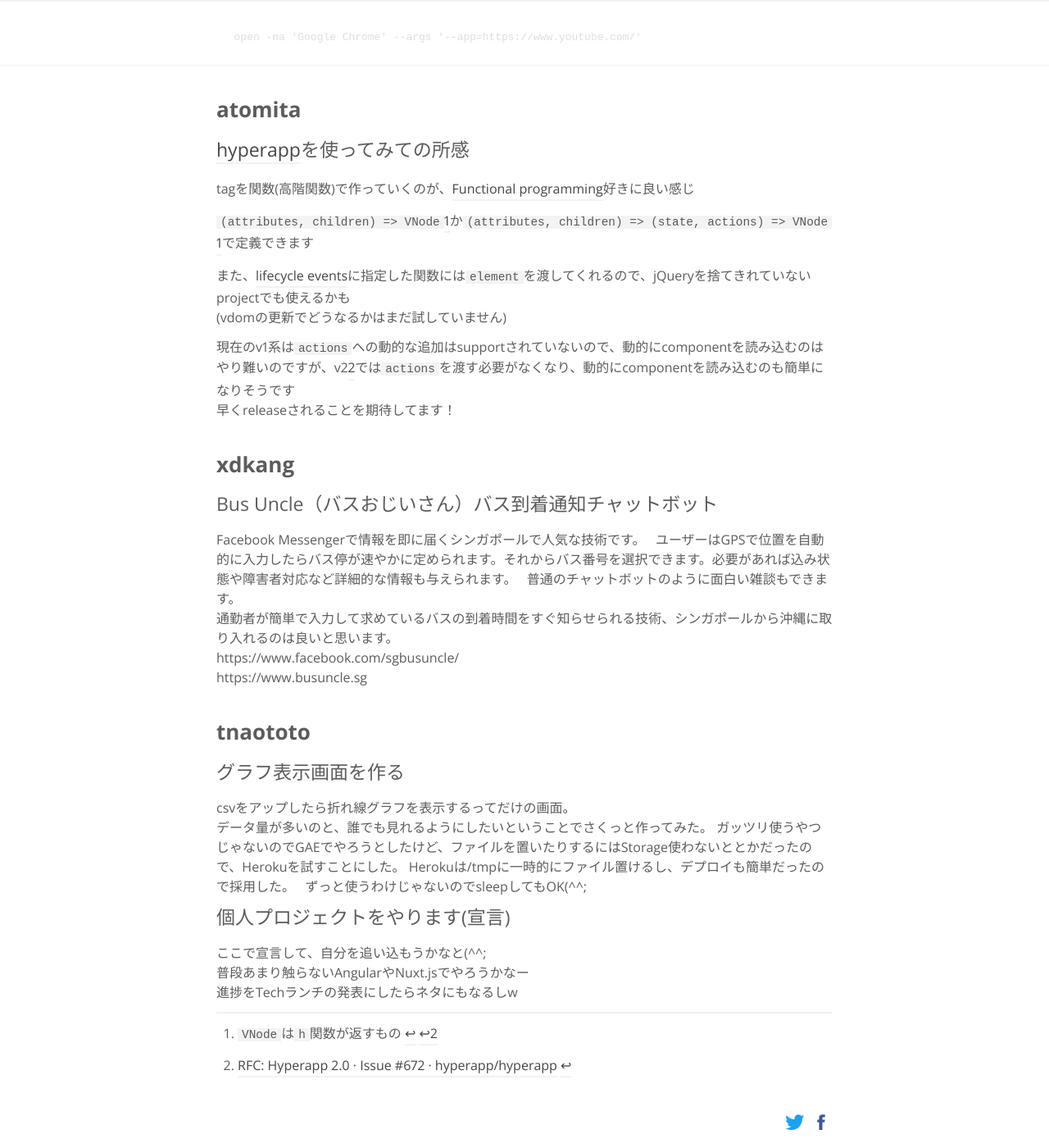
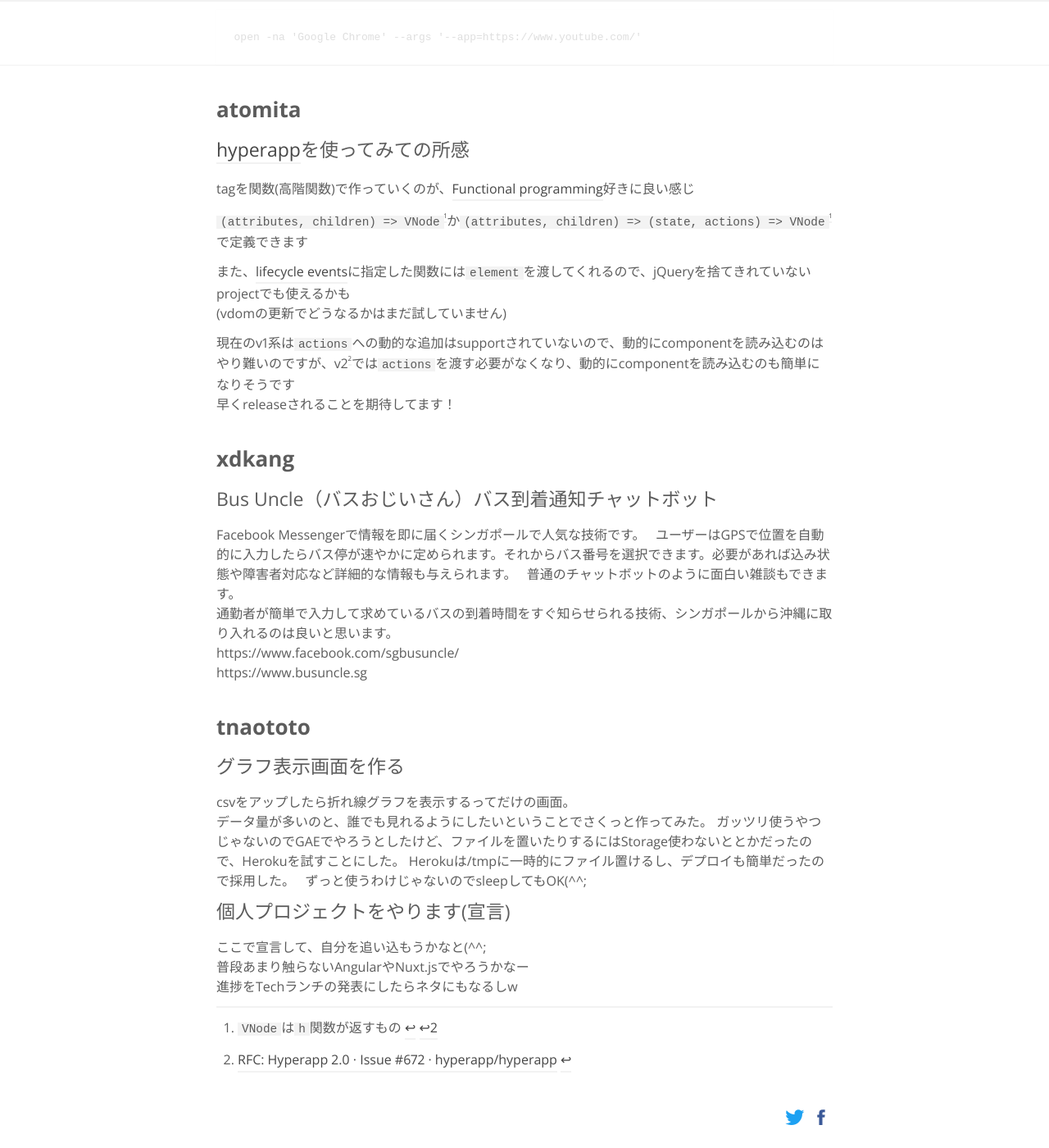
Before and after one commit to RyukyuInteractive/tech.ryukyu-i.co.jp, a Jekyll site: the page built from _posts/2018-04-11-tech-lunch-20180411.md, in a window 1280 px wide and 1400 px high, scrolled down 717 px. Shown: the whole window at 82% size. Built offline with Jekyll 4.4.1, drawn with Linux system fonts in a browser that asks for light colours; a script that is not in the unit is left out; comment, search, counter and statistics services are not loaded.

Commit message:
Update main.css

```diff
--- a/assets/css/main.css
+++ b/assets/css/main.css
@@ -357,6 +357,11 @@
 
 .emoji {
   vertical-align: text-bottom;
+}
+
+.footnote {
+  font-size: .5em;
+  vertical-align: top;
 }
 
 *, *:before, *:after {
```
